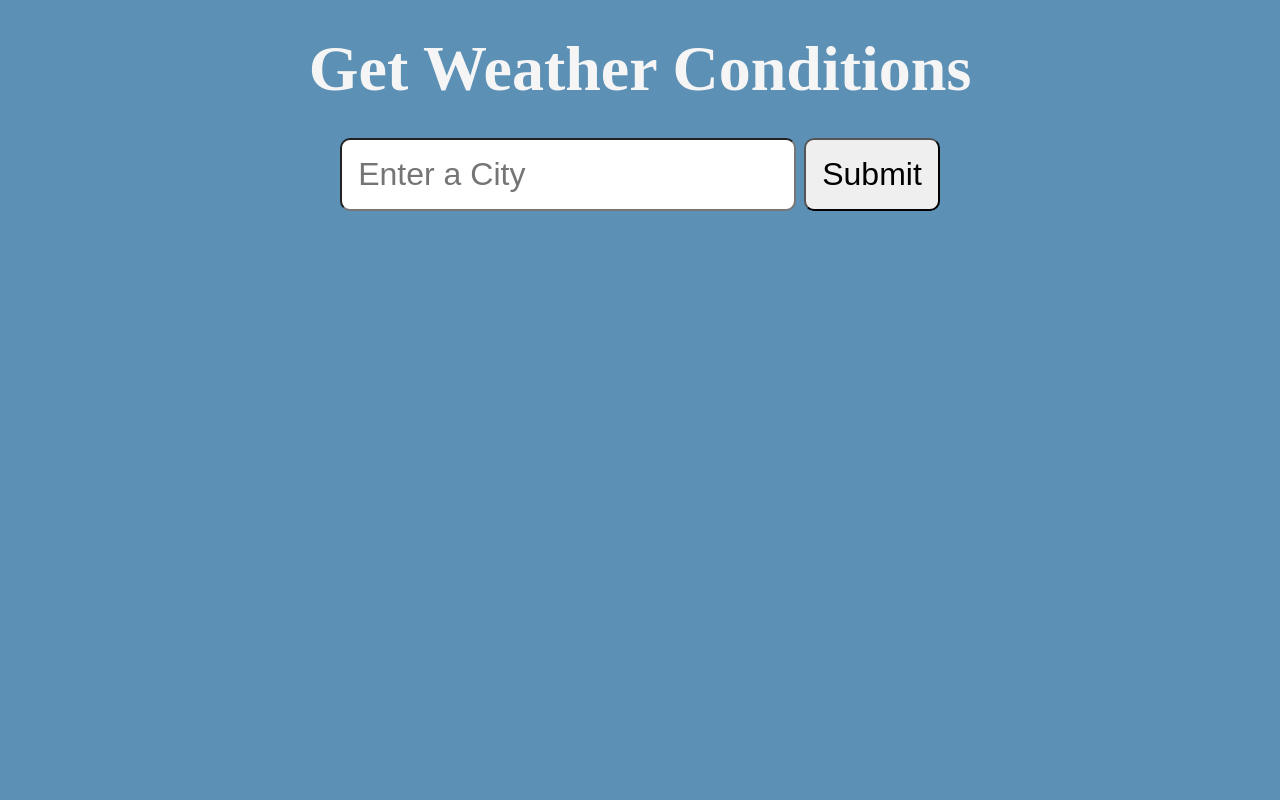
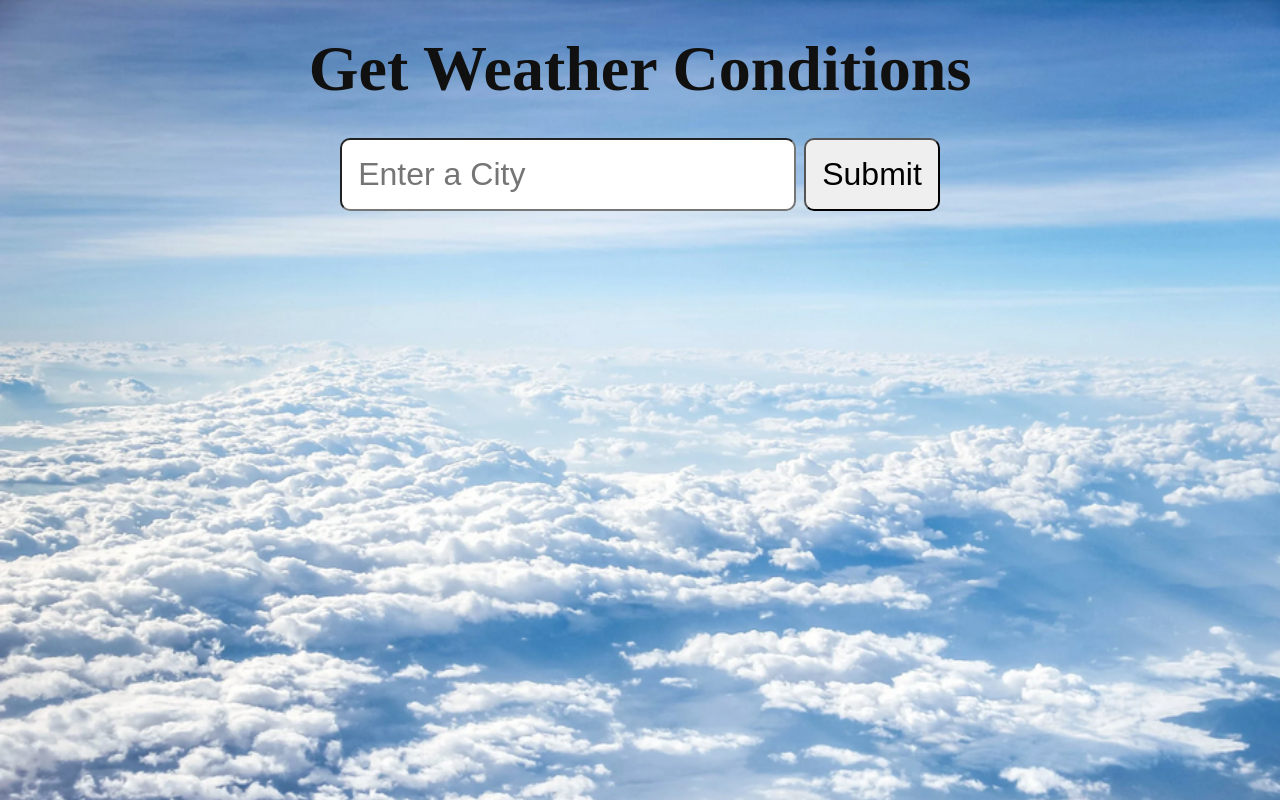
Before and after one commit to javiizz/Weather-Web-App, a Flask app: page / in a window 1280 px wide. Run offline with Flask 3, Linux system fonts and the light colour scheme.

Commit message:
Revert "Revert "message""
This reverts commit b9190d4f6bd2cffb68bbf28e30adf2c2f579e2be.

```diff
--- a/static/styles/style.css
+++ b/static/styles/style.css
@@ -6,8 +6,14 @@
 
 body {
     padding: 2rem;
-    background-color: #5d90b5;
-    color: whitesmoke;
+    background-image: url('/static/images/cloud.png');
+    background-repeat: no-repeat;
+    background-size: cover;
+    position: absolute;
+    width: 100%;
+    height: 100%;
+    overflow: hidden;
+    color: rgb(16, 16, 16);
     min-height: 100vh;
     display: flex;
     flex-direction: column;
```
Also changed, not shown: static/images/cloud.png (added), static/images/sky.jpg (added).
